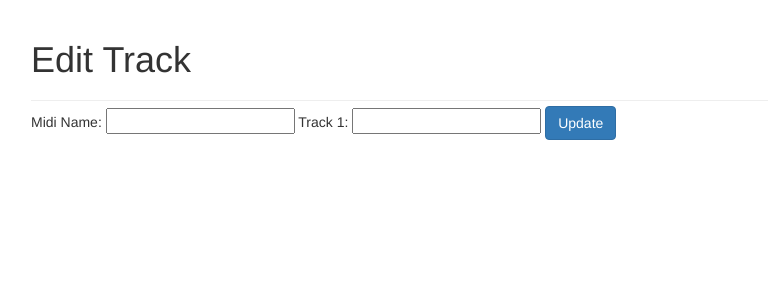
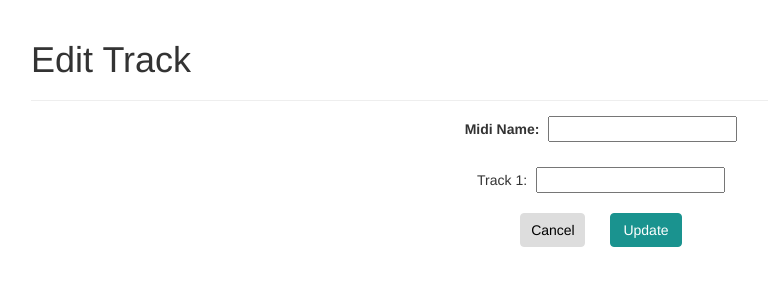
Before and after one commit to projectPhilly/custommidi, a Flask app: template app/templates/editTrack.html in a window 1280 px wide. Shown: the part 52-352 px from the top of the page, without its empty margins (39-807 px from the left). Run offline with Flask 2, Linux system fonts and the light colour scheme; a user stored in the database is signed in; tables that the repository leaves empty hold one stand-in row (values such as "Sample post"); the template is opened without the code that fills it: values that come from a table or form of the project are taken from there, most other values are stand-ins (such as "Sample title", 1, 10 or a date in 2020); some libraries are stand-ins or nearby versions.

Commit message:
Basic styling complete

```diff
--- a/app/static/css.css
+++ b/app/static/css.css
@@ -167,12 +167,12 @@ select {
     justify-content: space-between;
 }
 
-.apply-to-all-btn > input {
+.btn-black {
 	color: #fff;
     background-color: #1f1f1f;
 }
 
-.apply-to-all-btn:hover > input {
+.btn-black:hover {
 	color: #fff;
     background-color: #555555;
 }
@@ -189,3 +189,56 @@ select {
 #globalinstrument {
 	border-radius: 5px;
 }
+
+/* Edit Form */
+
+.edit-form-container {
+	display: flex;
+    flex-direction: column;
+    align-items: center;
+}
+
+.edit-field {
+	margin: 10px 0;
+}
+
+.edit-field > span {
+	font-weight: 600;
+}
+
+.edit-field > input {
+	margin-left: 5px;
+}
+
+.edit-form-section {
+	margin-bottom: 5px;
+    display: flex;
+    justify-content: space-evenly;
+    flex-wrap: wrap;
+}
+
+.edit-tracks-section {
+	width: 65%;
+}
+
+.edit-buttons {
+	margin-top: 5px;
+}
+
+.edit-buttons > div {
+	margin-right: 25px;
+}
+
+.edit-buttons > .buttonLink {
+	background-color: #ddd;
+	border-color: #ddd;
+}
+
+.edit-buttons > .buttonLink:hover {
+	background-color: rgb(187, 185, 185);
+	border-color: rgb(187, 185, 185);
+}
+
+.edit-buttons > .buttonLink > a {
+	color: black;
+}
--- a/app/templates/editTrack.html
+++ b/app/templates/editTrack.html
@@ -4,20 +4,38 @@
 {% block app_content %}
     {% if current_user.isadmin %}
         <script src="//ajax.googleapis.com/ajax/libs/jquery/1.9.1/jquery.min.js"></script>
-		<script>window.jQuery || document.write('<script src="{{ url_for('static', filename='jquery.js') }}">\x3C/script>')</script>
+		<script>window.jQuery || document.write(`<script src="{{ url_for('static', filename='jquery.js') }}">\x3C/script>`)</script>
 		<script type="text/javascript" src="{{ url_for('static', filename='js.js') }}"></script>
 		<link rel="stylesheet" type="text/css" href="{{ url_for('static', filename='css.css') }}">
         <h1>Edit Track</h1>
         <hr>
         <form method="post" action="{{ url_for('main.edit_track_result', midiId=midi.id) }}">
+            <div class="edit-form-container">
                 {{ update_track_names.hidden_tag() }}
-            Midi Name:
+                <div class="edit-form-section">
+                    <div class="edit-field">
+                        <span>Midi Name:</span>
                         {{ update_track_names.midiName() }}
+                    </div>
+                </div>
+                <div class="edit-form-section edit-tracks-section">
+
                     {% for i in range(midi['details']['trackInfo']|length)%}
+                        <div class="edit-field">
                             Track {{ i + 1 }}:
                             {{ update_track_names.trackNames[i].form.trackName() }}
+                        </div>
                     {% endfor %}
-            {{ update_track_names.submit(class_='btn btn-primary') }}
+                </div>
+                <div class="edit-form-section edit-buttons">
+                    <div class="buttonLink">
+                        <a href="{{ url_for('main.manage') }}">
+                            <div class="link-container">Cancel</div>
+                        </a>
+                    </div>
+                    {{ update_track_names.submit(class_='btn btn-primary-blue') }}
+                </div>
+            </div>
         </form>
     {% else %}
 		<h2>You don't have permission to view this page.</h2>
--- a/app/templates/index.html
+++ b/app/templates/index.html
@@ -52,7 +52,7 @@
 								<td>{{ edit_tracks_form.globalinstrument() }}</td>
 								<td class="percent-field">{{ edit_tracks_form.globalvolume() }}%</td>
 								<td class="percent-field">{{ edit_tracks_form.globaltempo() }}%</td>
-								<td class="apply-to-all-btn"><input type="submit" name="apply-to-all" value="Apply to all" class="btn"></td>
+								<td><input type="submit" name="apply-to-all" value="Apply to all" class="btn btn-black"></td>
 							</tr>
 							{% for i in range(edit_tracks_form.tracks|length) %}
 								<tr>
--- a/app/templates/manage.html
+++ b/app/templates/manage.html
@@ -4,7 +4,7 @@
 {% block app_content %}
 	{% if current_user.isadmin %}
 		<script src="//ajax.googleapis.com/ajax/libs/jquery/1.9.1/jquery.min.js"></script>
-		<script>window.jQuery || document.write('<script src="{{ url_for('static', filename='jquery.js') }}">\x3C/script>')</script>
+		<script>window.jQuery || document.write(`<script src="{{ url_for('static', filename='jquery.js') }}">\x3C/script>`)</script>
 		<script type="text/javascript" src="{{ url_for('static', filename='js.js') }}"></script>
 		<link rel="stylesheet" type="text/css" href="{{ url_for('static', filename='css.css') }}">
 		<h1>Manage</h1>
@@ -27,7 +27,7 @@
 					<h4>Upload files:</h4>
 					<form action="" method="post" enctype="multipart/form-data">
 						{{ upload_form.hidden_tag() }}
-						<p>{{ upload_form.file() }}</p>
+						<p>{{ upload_form.file(class_='btn') }}</p>
 						<p>{{ upload_form.submit(class_='btn btn-primary-blue') }}</p>
 					</form>
 				</div>
```
Also changed, not shown: README.md. Lines whose indentation alone changed are shown as unchanged.
